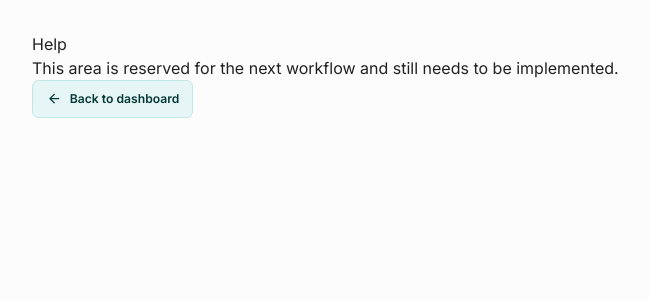
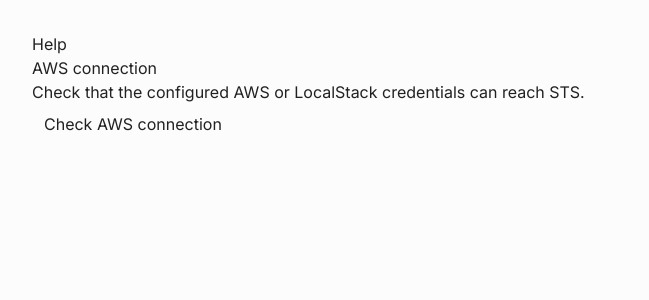
Before and after one commit to ashimsharma337/Restaurant-Inventory-Management, a Next.js app: page /help in a window 1280 px wide. Shown: the top 300 px of the page, without its empty margins (0-649 px from the left). Built offline with nearby package versions, Linux system fonts and the light colour scheme.

Commit message:
feat(aws): add STS connection check

```diff
--- a/package.json
+++ b/package.json
@@ -15,6 +15,7 @@
     "@as-integrations/next": "^4.1.0",
     "@aws-sdk/client-dynamodb": "^3.1141.0",
     "@aws-sdk/client-s3": "^3.1131.0",
+    "@aws-sdk/client-sts": "^3.1144.0",
     "@aws-sdk/lib-dynamodb": "^3.1141.0",
     "@aws-sdk/s3-request-presigner": "^3.1131.0",
     "@emotion/react": "^11.14.0",
--- /dev/null
+++ b/src/pages/api/aws/identity.js
@@ -0,0 +1,34 @@
+import {
+  GetCallerIdentityCommand,
+  STSClient,
+} from "@aws-sdk/client-sts";
+
+const isLocalStack =
+  process.env.NODE_ENV === "development" && Boolean(process.env.S3_ENDPOINT);
+const region = process.env.AWS_REGION || "us-east-1";
+const sts = new STSClient({
+  region,
+  ...(isLocalStack ? { endpoint: process.env.S3_ENDPOINT } : {}),
+});
+
+export default async function handler(req, res) {
+  if (req.method !== "GET") {
+    res.setHeader("Allow", "GET");
+    return res.status(405).json({ error: "Method not allowed" });
+  }
+
+  try {
+    await sts.send(new GetCallerIdentityCommand({}));
+    return res.status(200).json({
+      status: "connected",
+      environment: isLocalStack ? "LocalStack" : "AWS",
+      region,
+    });
+  } catch (error) {
+    console.error("[/api/aws/identity] STS check failed:", error?.name);
+    return res.status(503).json({
+      status: "disconnected",
+      error: "Unable to verify credentials or reach STS.",
+    });
+  }
+}
--- a/src/pages/help.js
+++ b/src/pages/help.js
@@ -1,5 +1,49 @@
-import ComingSoon from "@/components/shared/ComingSoon";
+import { useState } from "react";
 
 export default function Help() {
-  return <ComingSoon title="Help" />;
+  const [checking, setChecking] = useState(false);
+  const [result, setResult] = useState(null);
+
+  async function checkAwsConnection() {
+    setChecking(true);
+    setResult(null);
+
+    try {
+      const response = await fetch("/api/aws/identity");
+      const data = await response.json();
+      setResult(data);
+    } catch {
+      setResult({
+        status: "disconnected",
+        error: "Could not reach the connection check endpoint.",
+      });
+    } finally {
+      setChecking(false);
+    }
+  }
+
+  return (
+    <main style={{ maxWidth: "48rem", padding: "2rem" }}>
+      <h1>Help</h1>
+      <section aria-labelledby="aws-connection-heading">
+        <h2 id="aws-connection-heading">AWS connection</h2>
+        <p>Check that the configured AWS or LocalStack credentials can reach STS.</p>
+        <button
+          type="button"
+          onClick={checkAwsConnection}
+          disabled={checking}
+          style={{ padding: "0.5rem 0.75rem" }}
+        >
+          {checking ? "Checking..." : "Check AWS connection"}
+        </button>
+        {result && (
+          <p role="status" aria-live="polite">
+            {result.status === "connected"
+              ? `Connected to ${result.environment} in ${result.region}.`
+              : result.error || "Could not verify the AWS connection."}
+          </p>
+        )}
+      </section>
+    </main>
+  );
 }
```
Also changed, not shown: 2 other files (tests, documents, lock files or other folders).
